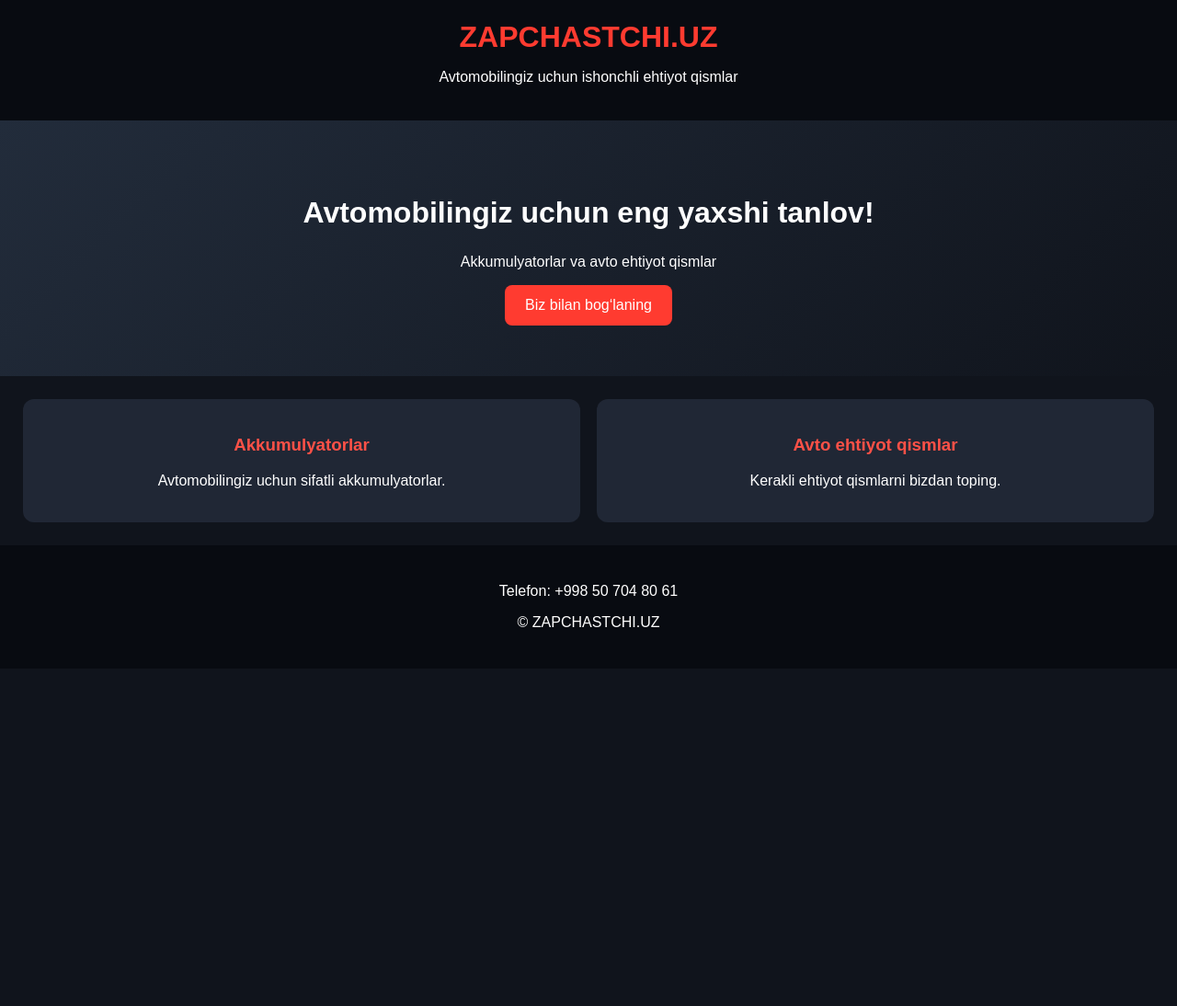
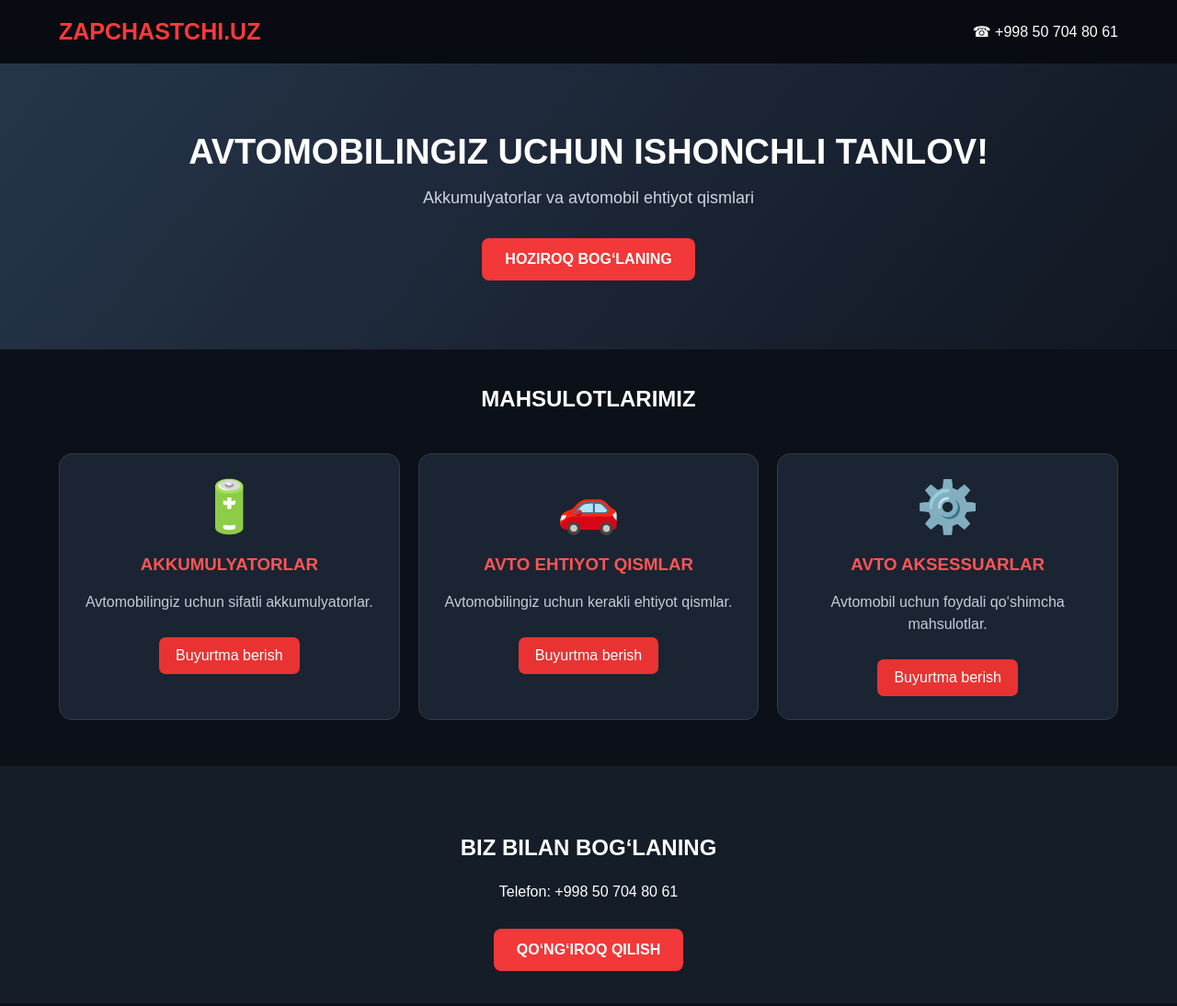
Before and after one commit to ilyosbekturgunboev3-design/zapchastchi.uz, a plain HTML site: page index.html in a window 1280 px wide. Shown: the top 1094 px of the page at 92% size. Before the commit the page ends 800 px from the top, so only its background shows below. Drawn offline with Linux system fonts and the light colour scheme.

Commit message:
Update index.html with new content and stylesi
I

Signed-off-by: ilyosbekturgunboev3-design <ilyosbekturgunboev3@gmail.com>

```diff
--- a/index.html
+++ b/index.html
@@ -4,45 +4,76 @@
 <head>
 <meta charset="UTF-8">
 <meta name="viewport" content="width=device-width, initial-scale=1.0">
-<title>ZAPCHASTCHI.UZ</title>
+<title>ZAPCHASTCHI.UZ | Avto ehtiyot qismlar</title>
 <style>
 *{box-sizing:border-box}
-body{margin:0;font-family:Arial;background:#10141c;color:white}
-header{background:#080b11;padding:22px;text-align:center}
-header h1{color:#ff3b30;margin:0}
-.hero{text-align:center;padding:55px 20px;background:linear-gradient(135deg,#222c3b,#10141c)}
-.hero h2{font-size:32px}
-button{background:#ff3b30;color:white;border:0;padding:13px 22px;border-radius:8px;font-size:16px}
-.products{padding:25px;display:grid;grid-template-columns:repeat(auto-fit,minmax(220px,1fr));gap:18px}
-.card{background:#202735;padding:20px;border-radius:12px;text-align:center}
-.card h3{color:#ff5147}
-a{color:white;text-decoration:none}
-footer{text-align:center;padding:25px;background:#080b11}
+body{margin:0;background:#0c1018;color:white;font-family:Arial,sans-serif}
+header{background:#080b11;padding:20px 5%;display:flex;justify-content:space-between;align-items:center;flex-wrap:wrap}
+.logo{font-size:25px;font-weight:bold;color:#ff3939}
+header a{color:white;text-decoration:none}
+.hero{padding:75px 20px;text-align:center;background:linear-gradient(130deg,#26354a,#111722)}
+.hero h1{font-size:38px;margin:0 0 15px}
+.hero p{color:#d0d5df;font-size:18px}
+.btn{display:inline-block;background:#f23838;color:white;padding:14px 25px;border-radius:8px;text-decoration:none;font-weight:bold;margin-top:15px}
+h2{text-align:center;margin:40px 0 25px}
+.products{display:grid;grid-template-columns:repeat(auto-fit,minmax(220px,1fr));gap:20px;padding:20px 5%}
+.card{background:#1b2432;border:1px solid #303b4c;border-radius:14px;padding:25px;text-align:center}
+.icon{font-size:55px}
+.card h3{color:#ff5555}
+.card p{color:#c5ccd7;line-height:1.5}
+.card a{color:white;text-decoration:none;background:#e93333;padding:11px 18px;border-radius:7px;display:inline-block;margin-top:10px}
+.contact{text-align:center;background:#151d29;padding:35px 20px;margin-top:30px}
+footer{text-align:center;padding:25px;color:#9ca6b5}
 </style>
 </head>
 <body>
+
 <header>
-<h1>ZAPCHASTCHI.UZ</h1>
-<p>Avtomobilingiz uchun ishonchli ehtiyot qismlar</p>
+<div class="logo">ZAPCHASTCHI.UZ</div>
+<a href="tel:+998507048061">☎ +998 50 704 80 61</a>
 </header>
+
 <section class="hero">
-<h2>Avtomobilingiz uchun eng yaxshi tanlov!</h2>
-<p>Akkumulyatorlar va avto ehtiyot qismlar</p>
-<a href="tel:+998507048061"><button>Biz bilan bog‘laning</button></a>
+<h1>AVTOMOBILINGIZ UCHUN ISHONCHLI TANLOV!</h1>
+<p>Akkumulyatorlar va avtomobil ehtiyot qismlari</p>
+<a class="btn" href="tel:+998507048061">HOZIROQ BOG‘LANING</a>
 </section>
+
+<h2>MAHSULOTLARIMIZ</h2>
+
 <section class="products">
 <div class="card">
-<h3>Akkumulyatorlar</h3>
+<div class="icon">🔋</div>
+<h3>AKKUMULYATORLAR</h3>
 <p>Avtomobilingiz uchun sifatli akkumulyatorlar.</p>
+<a href="tel:+998507048061">Buyurtma berish</a>
 </div>
+
 <div class="card">
-<h3>Avto ehtiyot qismlar</h3>
-<p>Kerakli ehtiyot qismlarni bizdan toping.</p>
+<div class="icon">🚗</div>
+<h3>AVTO EHTIYOT QISMLAR</h3>
+<p>Avtomobilingiz uchun kerakli ehtiyot qismlar.</p>
+<a href="tel:+998507048061">Buyurtma berish</a>
+</div>
+
+<div class="card">
+<div class="icon">⚙️</div>
+<h3>AVTO AKSESSUARLAR</h3>
+<p>Avtomobil uchun foydali qo‘shimcha mahsulotlar.</p>
+<a href="tel:+998507048061">Buyurtma berish</a>
 </div>
 </section>
+
+<section class="contact">
+<h2>BIZ BILAN BOG‘LANING</h2>
+<p>Telefon: +998 50 704 80 61</p>
+<a class="btn" href="tel:+998507048061">QO‘NG‘IROQ QILISH</a>
+</section>
+
 <footer>
-<p>Telefon: +998 50 704 80 61</p>
-<p>© ZAPCHASTCHI.UZ</p>
+<p>© 2026 ZAPCHASTCHI.UZ</p>
+<p>Sifat va ishonch — bizning ustuvorligimiz!</p>
 </footer>
+
 </body>
 </html>
```
